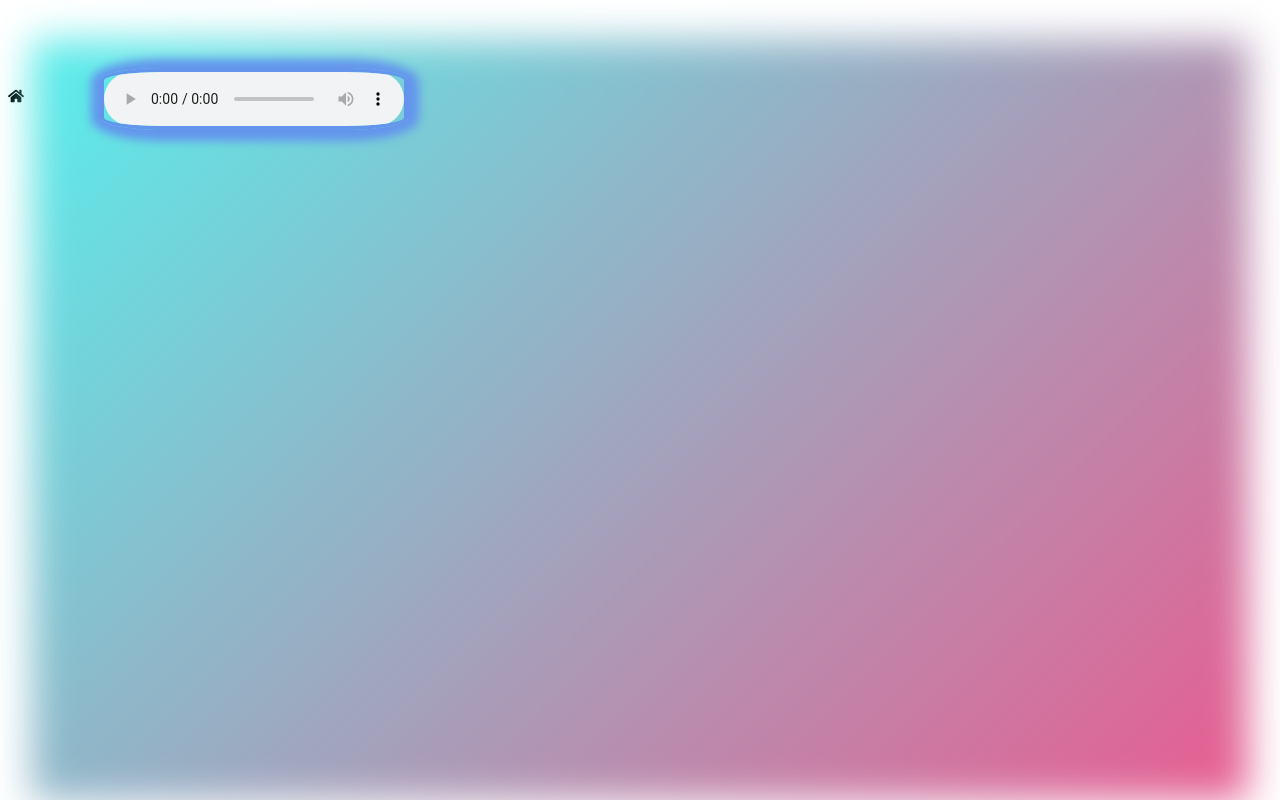
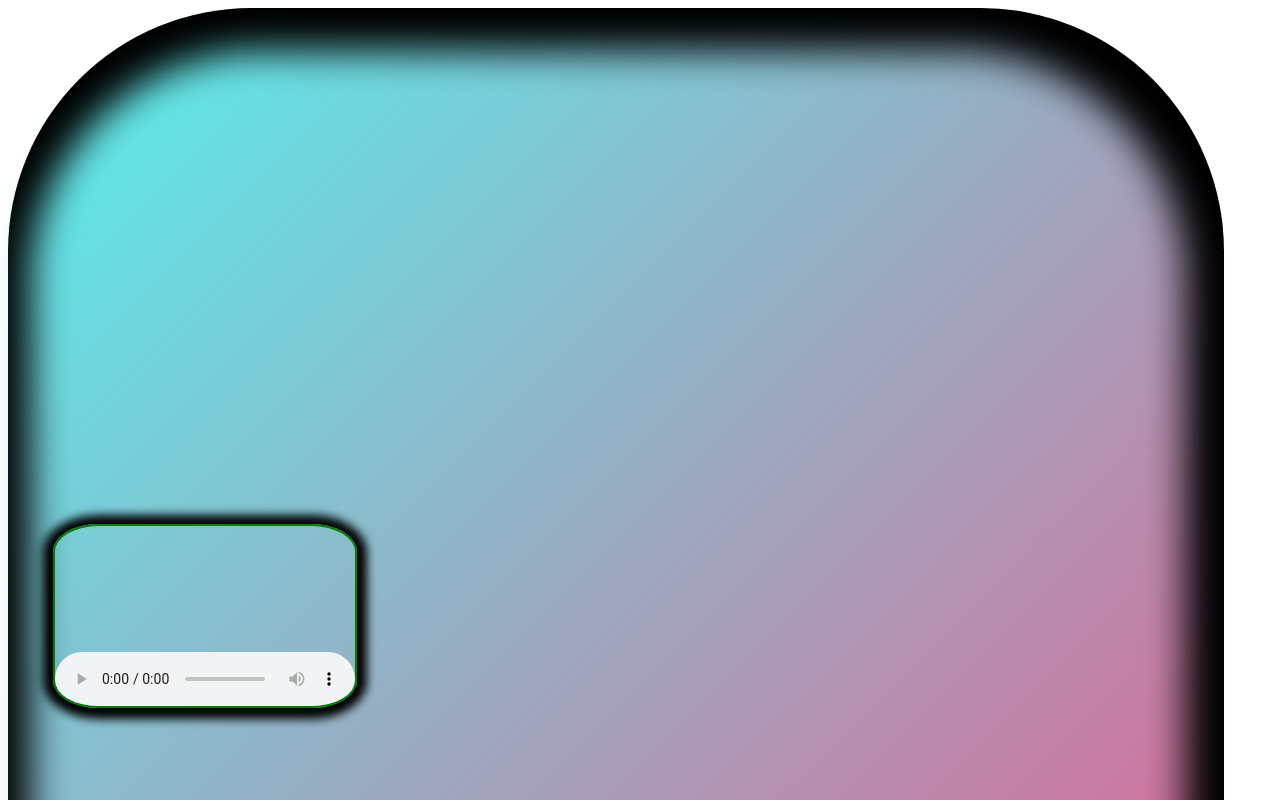
Before and after one commit to 21stChrom/practice-projects, a React (Create React App) app: page / in a window 1280 px wide. Shown: the top 800 px of the page. Built offline with nearby package versions, Linux system fonts and the light colour scheme.

Commit message:
3 files modified

```diff
--- a/package.json
+++ b/package.json
@@ -4,9 +4,12 @@
   "private": true,
   "dependencies": {
     "@react-icons/all-files": "^4.1.0",
+    "jplayer": "^2.9.2",
+    "jquery": "^3.6.0",
     "react": "17.0.2",
     "react-dom": "17.0.2",
-    "react-icons": "4.3.1"
+    "react-icons": "4.3.1",
+    "react-jplayer": "^7.2.0"
   },
   "scripts": {
     "start": "react-scripts start",
--- a/src/App.js
+++ b/src/App.js
@@ -1,4 +1,7 @@
 
+import { connect } from 'react-redux';
+import JPlayer from 'react-jplayer';
+import AudioPlayer from "./AudioPlayer/AudioPlayer";
 import React from "react";
     import "./style.css";
     import {FaHome} from '@react-icons/all-files/fa/FaHome';
@@ -9,18 +12,18 @@ import React from "react";
         <div className="cover">
           <div className="box">
           <h1 style={{color: "transparent"}}>
-          "Don't let anyone, ever make you feel like you don't deserve what you want."</h1>
+         </h1>
           </div>
-               <audio controls>
+               <audio className="audio" controls>
           <source src="https://cdn.jsdelivr.net/gh/21stChrom/practice-projects@main/src/Juice%20WRLD%20-%20Traumatized%20(%20Lyrics%20)%20[%20Unreleased%20]%20[%20Prod.%20by%20RockyRoadz%20]%20__%20Vibe%20Alone%20[720p].mp3" type="audio/mpeg" />
           </audio>
 
             <div>
               <div id={"space"} />
-          <div className="abcme"><FaHome className="home"/></div>
-
+              </div>
+          <div className="abcme">
+            <FaHome className="home"/>
             </div>
-
         </div>
 
       );
--- a/src/style.css
+++ b/src/style.css
@@ -5,33 +5,44 @@ h1, p {
   padding: 10px 10px 10px 10px;
 }
 .home:hover{
-  margin-top: px;
+  align-items: center;
   height: 35px;
   width: 35px;
   border-radius: 50%;
   animation-name: kilby;
+  filter: blur();
+  box-shadow: 0px 1px 10px 10px #58EFEC;
   animation-duration: 3s;
   transform-origin:  50% 50%;
   transform: ;
 }
-{
-  margin-left: 22px;
-  color: cornflowerblue;
+.abcme{
+  display: flex;
+  align-items: center;
 }
 audio{
-  margin-left: 5.75rem;
+  height: 180px;
+  width:;
+  margin-left: 5%;
   padding-left:;
   align-items: center;
   position: absolute;
   display: flex;
-  border-radius: 20%;
-  border: 4px solid cornflowerblue;
-  box-shadow: 1px 1px 10px 10px cornflowerblue;
+  margin-left: 45px;
+  border-top-left-radius: 15%;
+  border-top-right-radius: 15%;
+  border-bottom-left-radius: 15%;
+border-bottom-right-radius: 15%;
+  border: 2px solid green;
+  box-shadow: 0px 1px 10px 10px;
 }
 .cover{
-  width: 100%;
-  height: 100%;
-  background-color: ;
+  border-radius: 20%;
+  align-items: center;
+  display: flex;
+  width: 95vw;
+  height: 95vw;
+  background-color: black;
 }
 @keyframes  kilby{
 0% {
@@ -53,6 +64,8 @@ audio{
   z-index: 0;
   position: absolute;
   top: 0;
+  width: 95vw;
+  height: 95vw;
   right: 0;
   bottom: 0;
   left: 0;
@@ -61,7 +74,7 @@ audio{
   filter: blur(20px);
   opacity: var(0.7);
   transition: opacity 0.3s;
-  border-radius: inherit;
+  border-radius: 20%;
 }
 
 /*
@@ -78,5 +91,5 @@ audio{
   bottom: 0;
   left: 0;
   background: inherit;
-  border-radius: inherit;
+  border-radius: 20%;
 }
```
